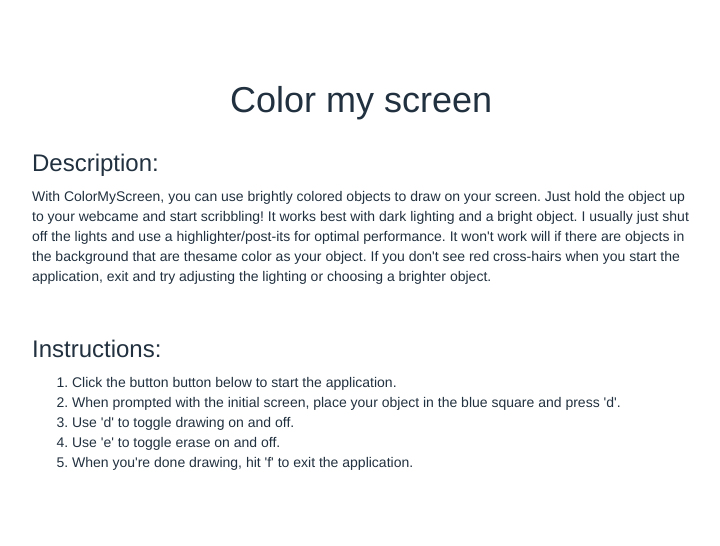
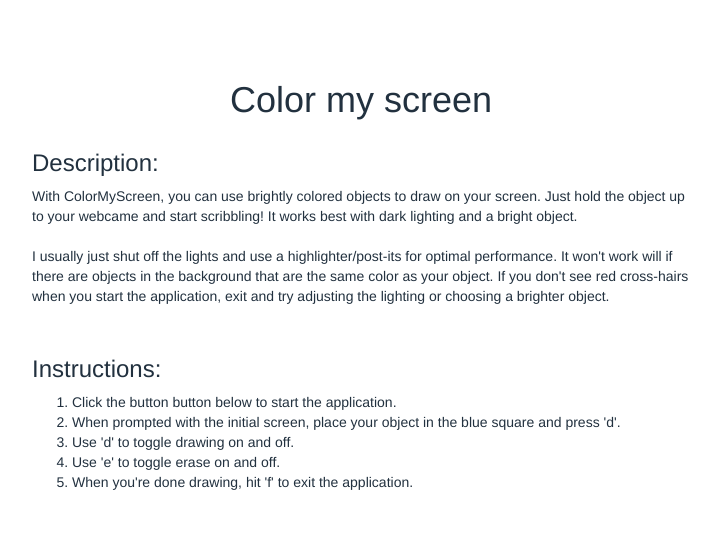
Before and after one commit to nathanshiaulam/handrawn, a Flask app: page / in a window 1280 px wide. Shown: the top 546 px of the page, without its empty margins (279-999 px from the left). Run offline with Flask 2, Linux system fonts and the light colour scheme; some libraries are stand-ins or nearby versions.

Commit message:
changed description

```diff
--- a/templates/index.html
+++ b/templates/index.html
@@ -15,9 +15,9 @@
 				<div class="guide">
 					<h3>Description:</h3>
 					<p>With ColorMyScreen, you can use brightly colored objects to draw on your screen. Just hold the object
-				       up to your webcame and start scribbling! It works best with dark lighting and a bright object.
+				       up to your webcame and start scribbling! It works best with dark lighting and a bright object. <br/ ><br/>
 				       I usually just shut off the lights and use a highlighter/post-its for optimal performance.
-				       It won't work will if there are objects in the background that are thesame color as your object.
+				       It won't work will if there are objects in the background that are the same color as your object.
 				       If you don't see red cross-hairs when you start the application, exit and try adjusting the lighting
 				       or choosing a brighter object.</p>
 				       <br/>
```
